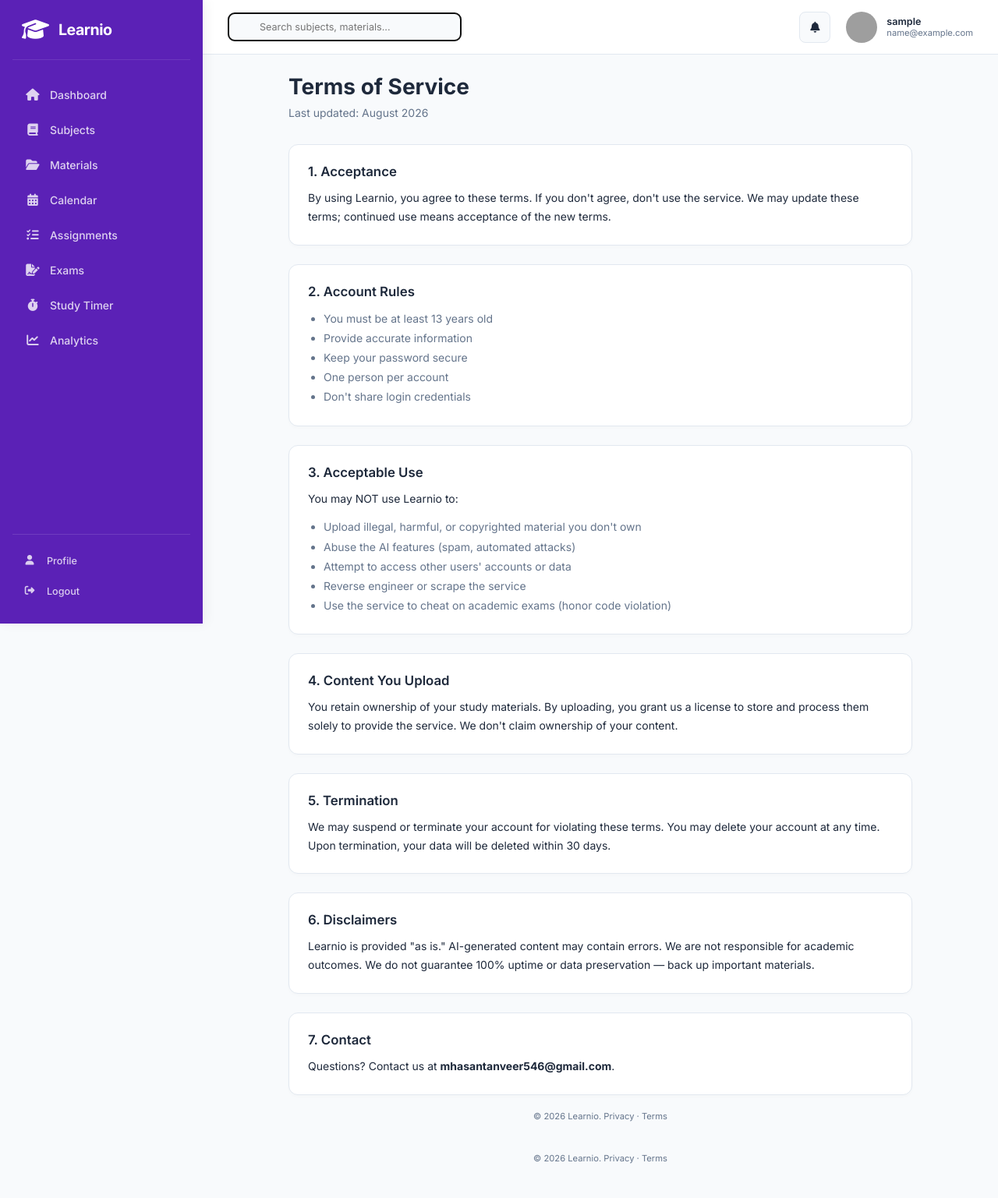
After one commit to mhasantanveer546/Learnio, a Flask app: page /terms in a window 1280 px wide. The commit adds this page. Shown: the whole page at 78% size. Run offline with Flask 3, Linux system fonts and the light colour scheme; the visitor is signed in with stand-in values (Sample User, id 1); data comes from the database, SQL or seed files in the repository; data that the repository does not hold is empty; grey boxes are pictures that could not be loaded.

Commit message:
Add privacy policy and terms of service pages

```diff
--- a/app/routes/main.py
+++ b/app/routes/main.py
@@ -16,7 +16,6 @@ def health_check():
     """Lightweight health check for uptime monitors.
     Verifies the app is responding and the database is reachable."""
     try:
-        # Lightweight query: just check we can talk to the DB
         db.session.execute(db.text("SELECT 1"))
         db_status = "ok"
     except Exception as e:
@@ -28,3 +27,13 @@ def health_check():
         "status": "healthy" if db_status == "ok" else "unhealthy",
         "database": db_status,
     }), status_code
+
+
+@main_bp.route("/privacy")
+def privacy_policy():
+    return render_template("legal/privacy.html")
+
+
+@main_bp.route("/terms")
+def terms_of_service():
+    return render_template("legal/terms.html")
--- a/app/templates/components/footer.html
+++ b/app/templates/components/footer.html
@@ -1,3 +1,13 @@
-<footer style="margin-top: 40px; padding-top: 24px; border-top: 1px solid var(--border-color); text-align: center; color: var(--text-muted); font-size: 0.85rem;">
-    <p>&copy; {{ current_year }} Learnio. All rights reserved.</p>
-</footer>
+<div style="text-align: center; padding: 20px; color: var(--text-muted); font-size: 0.8rem;">
+    <p>
+        &copy; {{ current_year }} Learnio.
+        <a href="{{ url_for('main.privacy_policy') }}" style="color: var(--text-muted);">Privacy</a> ·
+        <a href="{{ url_for('main.terms_of_service') }}" style="color: var(--text-muted);">Terms</a>
+    </p>
+</div><div style="text-align: center; padding: 20px; color: var(--text-muted); font-size: 0.8rem;">
+    <p>
+        &copy; {{ current_year }} Learnio.
+        <a href="{{ url_for('main.privacy_policy') }}" style="color: var(--text-muted);">Privacy</a> ·
+        <a href="{{ url_for('main.terms_of_service') }}" style="color: var(--text-muted);">Terms</a>
+    </p>
+</div>
--- /dev/null
+++ b/app/templates/legal/terms.html
@@ -0,0 +1,75 @@
+{% extends "base.html" %}
+{% block title %}Terms of Service - Learnio{% endblock %}
+{% block content %}
+<div style="max-width: 800px; margin: 0 auto;">
+    <h1 style="font-size: 2rem; font-weight: 700; margin-bottom: 8px;">Terms of Service</h1>
+    <p style="color: var(--text-muted); margin-bottom: 32px;">Last updated: August 2026</p>
+
+    <div class="card" style="margin-bottom: 24px;">
+        <h2 style="font-size: 1.2rem; font-weight: 600; margin-bottom: 12px;">1. Acceptance</h2>
+        <p style="line-height: 1.7;">
+            By using Learnio, you agree to these terms. If you don't agree, don't use the service.
+            We may update these terms; continued use means acceptance of the new terms.
+        </p>
+    </div>
+
+    <div class="card" style="margin-bottom: 24px;">
+        <h2 style="font-size: 1.2rem; font-weight: 600; margin-bottom: 12px;">2. Account Rules</h2>
+        <ul style="line-height: 1.8; padding-left: 20px; color: var(--text-muted);">
+            <li>You must be at least 13 years old</li>
+            <li>Provide accurate information</li>
+            <li>Keep your password secure</li>
+            <li>One person per account</li>
+            <li>Don't share login credentials</li>
+        </ul>
+    </div>
+
+    <div class="card" style="margin-bottom: 24px;">
+        <h2 style="font-size: 1.2rem; font-weight: 600; margin-bottom: 12px;">3. Acceptable Use</h2>
+        <p style="line-height: 1.7; margin-bottom: 12px;">
+            You may NOT use Learnio to:
+        </p>
+        <ul style="line-height: 1.8; padding-left: 20px; color: var(--text-muted);">
+            <li>Upload illegal, harmful, or copyrighted material you don't own</li>
+            <li>Abuse the AI features (spam, automated attacks)</li>
+            <li>Attempt to access other users' accounts or data</li>
+            <li>Reverse engineer or scrape the service</li>
+            <li>Use the service to cheat on academic exams (honor code violation)</li>
+        </ul>
+    </div>
+
+    <div class="card" style="margin-bottom: 24px;">
+        <h2 style="font-size: 1.2rem; font-weight: 600; margin-bottom: 12px;">4. Content You Upload</h2>
+        <p style="line-height: 1.7;">
+            You retain ownership of your study materials. By uploading, you grant us a license
+            to store and process them solely to provide the service. We don't claim ownership
+            of your content.
+        </p>
+    </div>
+
+    <div class="card" style="margin-bottom: 24px;">
+        <h2 style="font-size: 1.2rem; font-weight: 600; margin-bottom: 12px;">5. Termination</h2>
+        <p style="line-height: 1.7;">
+            We may suspend or terminate your account for violating these terms.
+            You may delete your account at any time. Upon termination, your data
+            will be deleted within 30 days.
+        </p>
+    </div>
+
+    <div class="card" style="margin-bottom: 24px;">
+        <h2 style="font-size: 1.2rem; font-weight: 600; margin-bottom: 12px;">6. Disclaimers</h2>
+        <p style="line-height: 1.7;">
+            Learnio is provided "as is." AI-generated content may contain errors.
+            We are not responsible for academic outcomes. We do not guarantee
+            100% uptime or data preservation — back up important materials.
+        </p>
+    </div>
+
+    <div class="card">
+        <h2 style="font-size: 1.2rem; font-weight: 600; margin-bottom: 12px;">7. Contact</h2>
+        <p style="line-height: 1.7;">
+            Questions? Contact us at <strong>mhasantanveer546@gmail.com</strong>.
+        </p>
+    </div>
+</div>
+{% endblock %}
```
Also changed, not shown: app/templates/legal/privacy.html (added, +82 -0 lines).
